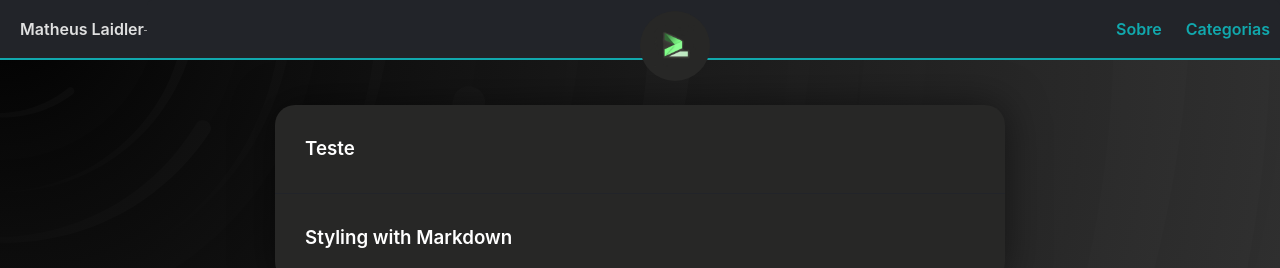
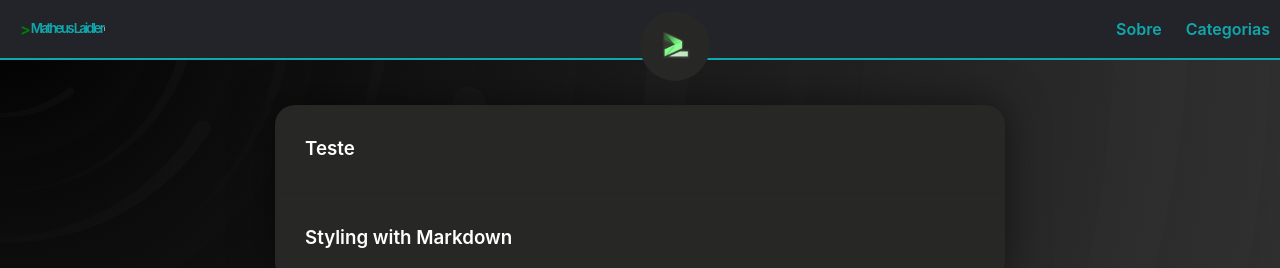
Before and after one commit to matheuslaidler/WayOfSec-Welcome-Theme, a Jekyll site: the page built from index.md, in a window 1280 px wide. Shown: the top 268 px of the page. Built offline with Jekyll 4.4.1, drawn with Linux system fonts in a browser that asks for light colours; grey boxes are pictures that could not be loaded.

Commit message:
Update header.html

```diff
--- a/_includes/header.html
+++ b/_includes/header.html
@@ -2,7 +2,7 @@
   {%- assign default_paths = site.pages | map: "path" -%}
   {%- assign page_paths = site.header_pages | default: default_paths -%}
   {%- assign titles_size = site.pages | map: 'title' | join: '' | size -%}
-<a class="ml" href="/"> <a style="color:green"></a> Matheus Laidler <a><img src="https://i.picasion.com/pic90/76f8c2141ba6827c6fc5c48d18b3c7e7.gif" width="3" height="1" border="0"/></a></a>
+<a style="color:green"> > </a> <a class="ml" href="/"> Matheus Laidler <img src="https://i.picasion.com/pic90/76f8c2141ba6827c6fc5c48d18b3c7e7.gif" width="1" height="4" border="0"/></a>
 
 <style type="text/css">
 a:link
```
